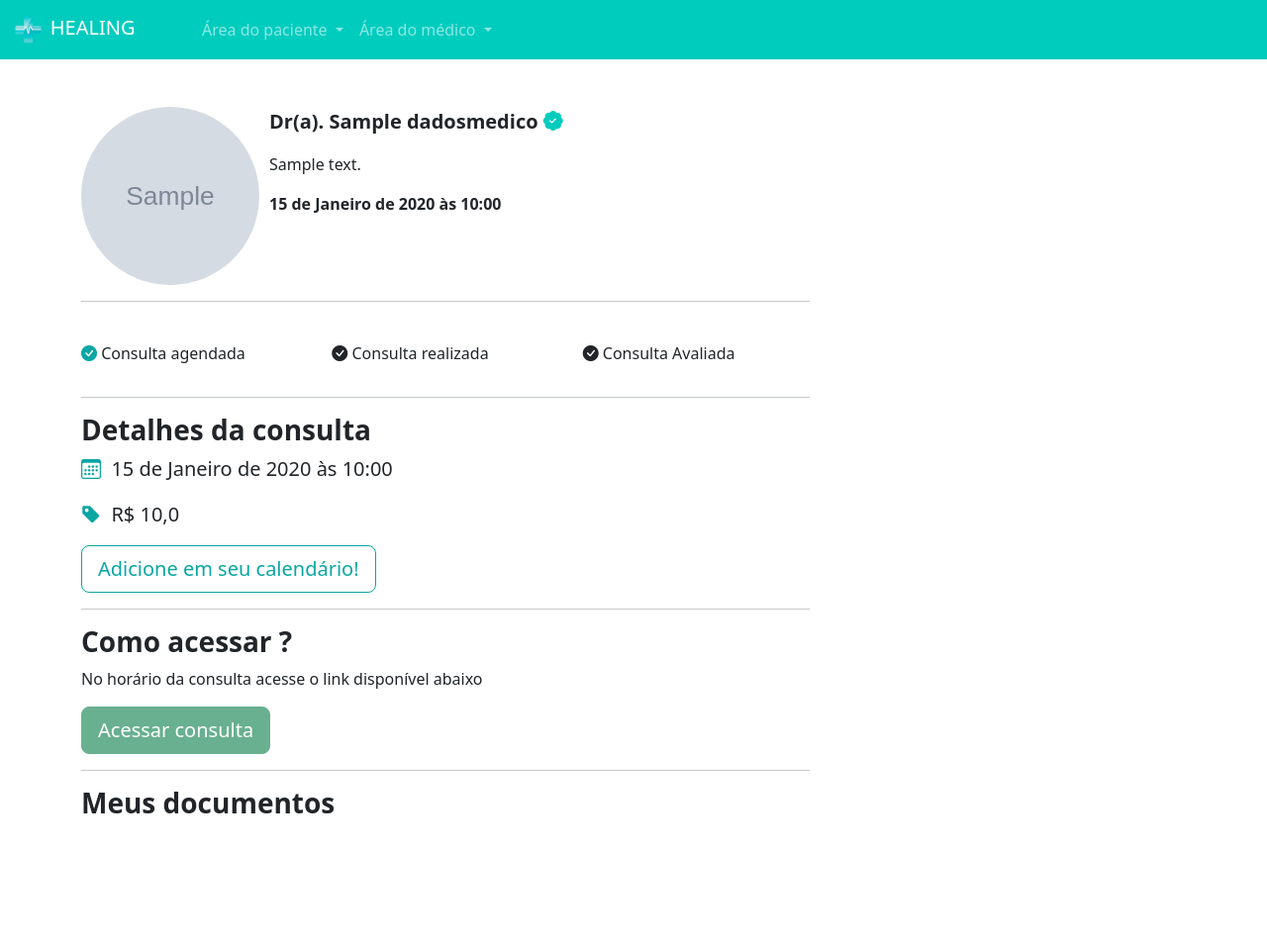
After one commit to leonardo-amorim-rosa/healing, a Django app: page /pacientes/consulta/1/ in a window 1280 px wide. The commit adds this page. Shown: the whole page at 99% size. Run offline with Django 5.2, Linux system fonts and the light colour scheme; a user stored in the database is signed in; tables that the repository leaves empty hold one stand-in row (values such as "Sample post"); grey boxes marked "Sample" are stand-in pictures.

Commit message:
patient doctor's appointment

```diff
--- /dev/null
+++ b/pacientes/templates/consulta.html
@@ -0,0 +1,87 @@
+{% extends "base.html" %}
+{% load static %}
+
+{% block 'head' %}
+
+    <link rel="stylesheet" href="{% static 'medicos/css/abrir_horario.css' %}">
+    <link rel="stylesheet" href="{% static 'usuarios/css/usuarios.css' %}">
+    <link rel="stylesheet" href="{% static 'medicos/css/cadastro_medico.css' %}">
+    <link rel="stylesheet" href="{% static 'pacientes/css/home.css' %}">
+    <link rel="stylesheet" href="{% static 'pacientes/css/agendar_horario.css' %}">
+    <link rel="stylesheet" href="https://cdn.jsdelivr.net/npm/bootstrap-icons@1.11.3/font/bootstrap-icons.min.css">
+
+{% endblock 'head' %}
+
+{% block 'body' %}
+    {% include "partials/navbar.html" %}
+
+    <br>
+    <div class="container">
+        {% if consulta.status == 'C' %}
+        <div class="alert alert-danger" role="alert">
+            Consulta cancelada
+        </div>
+    {% elif consulta.status == 'F' %}
+        <div class="alert alert-success" role="alert">
+            Consulta Finalizada
+        </div>
+    {% elif consulta.status == 'I' %}
+        <div class="alert alert-primary" role="alert">
+            Consulta inicializada, acesse o link imediatamente!
+        </div>
+    {% endif %}
+    <br>
+
+        <div class="row">
+            <div class="col-md-8">
+                <div class="row">
+                    <div class="col-md-3"><img src="{{dado_medico.foto.url}}" class="foto-perfil-card-lg" alt=""></div>
+                    <div class="col-md">
+                        <p style="font-size: 20px" class="p-bold">Dr(a). {{dado_medico.nome}} <i class="bi bi-patch-check-fill icon-main"></i></p>
+                        <p>{{dado_medico.descricao}}</p>
+                        <p class="p-bold">{{consulta.data_aberta.data}}</p>
+                    </div>
+                </div>
+                <hr>
+                <br>
+                <div class="row">
+                    <div class="col-md">
+                        <p><i class="color-dark bi bi-check-circle-fill"></i> Consulta agendada</p>
+                    </div>
+                    <div class="col-md">
+                        <p><i class="{% if consulta.status == 'F' %}color-dark{% endif %} bi bi-check-circle-fill"></i> Consulta realizada</p>
+                    </div>
+                    <div class="col-md">
+                        <p><i class="bi bi-check-circle-fill"></i> Consulta Avaliada</p>
+                    </div>
+                </div>
+                <hr>
+                <h3 class="p-bold">Detalhes da consulta</h3>
+                <p style="font-size:20px"><i class="bi bi-calendar3 color-dark"></i>&nbsp {{consulta.data_aberta.data}}</p>
+                <p style="font-size:20px"><i class="bi bi-tag-fill color-dark"></i></i>&nbsp R$ {{dado_medico.valor_consulta}}</p>
+                <a style="cursor: auto;" class="btn btn-dark-color-outline btn-lg">Adicione em seu calendário!</a>
+                <hr>
+                <h3 class="p-bold">Como acessar ?</h3>
+                <p>No horário da consulta acesse o link disponível abaixo</p>
+
+                {% if consulta.status == 'I' and consulta.link %}
+                    <a href="{{consulta.link}}"  class="btn btn-success btn-dark-color btn-lg" >Acessar consulta</a>
+                {% else %}
+                    <a href="#"  class="btn btn-success btn-dark-color btn-lg disabled" >Acessar consulta</a>
+                {% endif %}
+
+                <hr>
+                <h3 class="p-bold">Meus documentos</h3>
+                <br>
+
+                <br>
+                <br>
+                <br>
+                <br>
+            </div>
+            <div class="col-md"></div>
+        </div>
+
+    </div>
+
+{% endblock 'body' %}
--- a/pacientes/templates/minhas_consultas.html
+++ b/pacientes/templates/minhas_consultas.html
@@ -47,7 +47,7 @@
                 <tbody>
                     {% for consulta in minhas_consultas  %}
                         <tr>
-                            <td><a href="#">Dr(a). {{consulta.data_aberta.user}}</a></td>
+                            <td><a href="{% url 'consulta' consulta.id %}">Dr(a). {{consulta.data_aberta.user}}</a></td>
                             <td>{{consulta.get_status_display}}</td>
                             <td>{{consulta.data_aberta.data}}</td>
                         </tr>
--- a/pacientes/urls.py
+++ b/pacientes/urls.py
@@ -7,4 +7,5 @@ urlpatterns = [
     path('escolher_horario/<int:id_dados_medicos>/', views.escolher_horario, name="escolher_horario"),
     path('agendar_horario/<int:id_data_aberta>/', views.agendar_horario, name="agendar_horario"),
     path('minhas_consultas/', views.minhas_consultas, name="minhas_consultas"),
+    path('consulta/<int:id_consulta>/', views.consulta, name="consulta"),
 ]
--- a/pacientes/views.py
+++ b/pacientes/views.py
@@ -56,3 +56,10 @@ def minhas_consultas(request):
         #TODO: desenvolver filtros
         minhas_consultas = Consulta.objects.filter(paciente=request.user).filter(data_aberta__data__gte=datetime.now())
         return render(request, 'minhas_consultas.html', {'minhas_consultas': minhas_consultas, 'is_medico': is_medico(request.user)})
+
+
+def consulta(request, id_consulta):
+    if request.method == 'GET':
+        consulta = Consulta.objects.get(id=id_consulta)
+        dado_medico = DadosMedico.objects.get(user=consulta.data_aberta.user)
+        return render(request, 'consulta.html', {'consulta': consulta, 'dado_medico': dado_medico, 'is_medico': is_medico(request.user)})
--- a/usuarios/views.py
+++ b/usuarios/views.py
@@ -20,7 +20,7 @@ def login_view(request):
 
         if user:
             auth.login(request, user)
-            return redirect('pacientes/home')
+            return redirect('/pacientes/home')
 
         messages.add_message(request, messages.constants.ERROR, 'Usuário ou senha incorretos.')
         return redirect('/usuarios/login')
```
